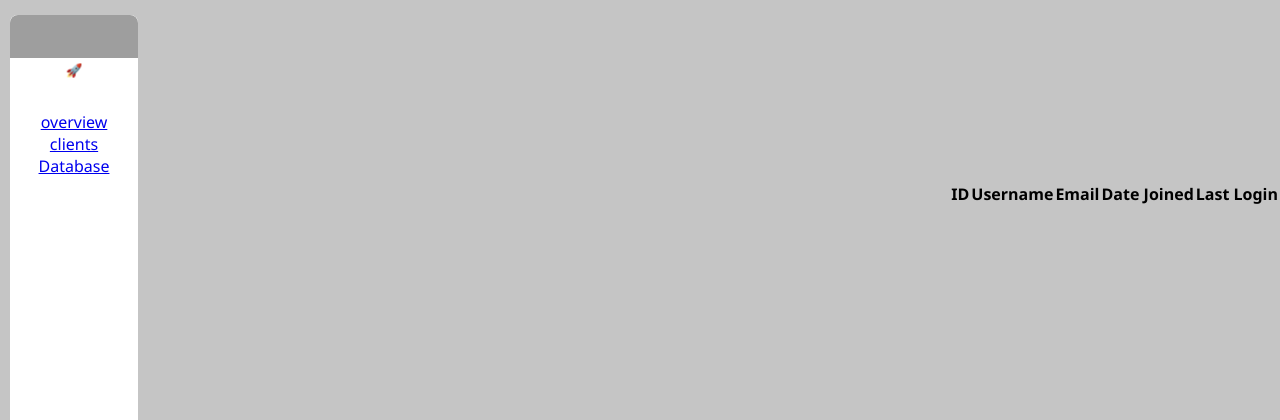
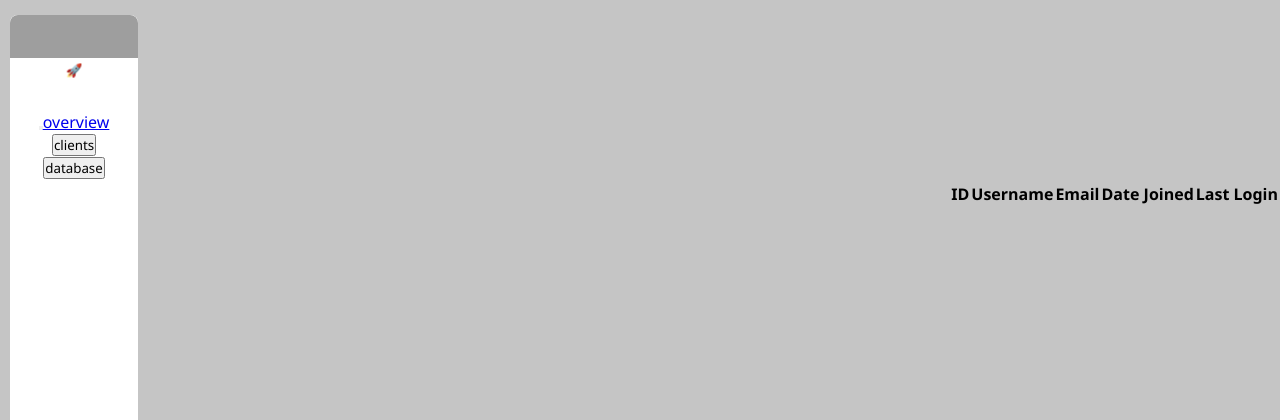
Before and after one commit to Hidden-Umah/Journal-Web-App, a Django app: page /dashboard/clients/ in a window 1280 px wide. Shown: the top 420 px of the page. Run offline with Django 5.2, Linux system fonts and the light colour scheme; parts of the project's set-up code (start-up, migrations or seed data) failed here and were passed over; grey boxes are pictures that could not be loaded.

Commit message:
made changes to the buttons

```diff
--- a/dear_journal_app/templates/dashboard/clients.html
+++ b/dear_journal_app/templates/dashboard/clients.html
@@ -27,9 +27,13 @@
 
 
 
-                    <a href="{% url 'dashboard' %}" >overview </a>
-                    <a href="{% url 'clients' %}">clients</a>
-                    <a href="{% url 'database' %}"  >Database</a>
+                    <a href="{% url 'dashboard' %}" >
+                      <button class="btn-dashboard"></button>overview </a>
+                    <a href="{% url 'clients' %}">
+                    <button class="btn-dashboard">clients</button></a>
+                    <a href="{% url 'database' %}"  >
+                      <button class="btn-dashboard">database</button></a>
+
 
                 </div>
                 <div class="team"></div>
```
Also changed, not shown: dear_journal_app/templates/dashboard/database.html (+6 -1 lines).
